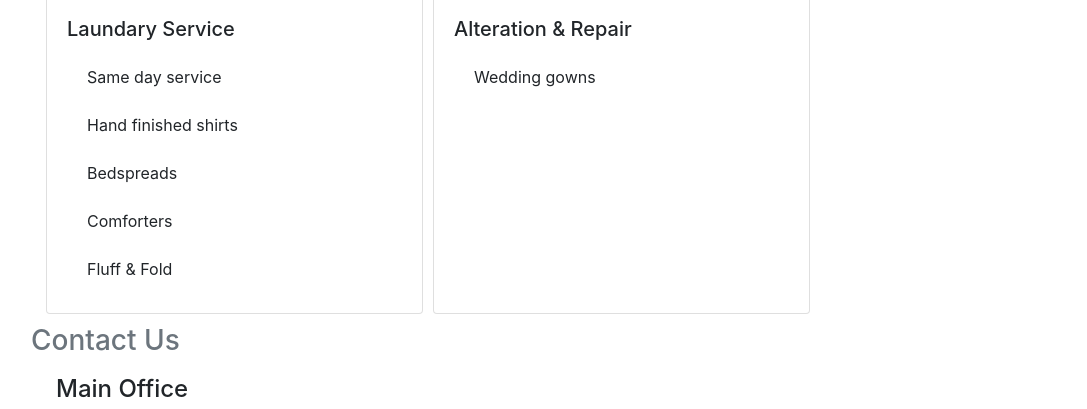
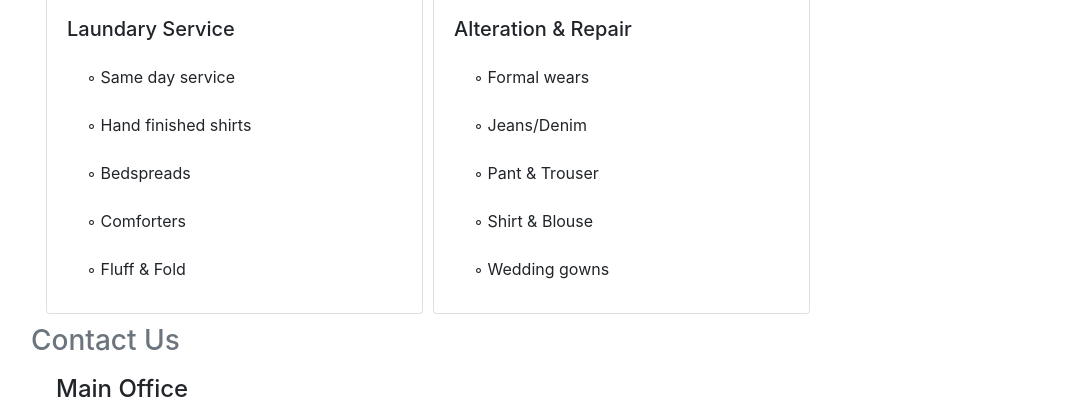
Before and after one commit to kennytro/ijumun_static, a plain HTML site: page index.html in a window 1280 px wide. Shown: the part 1457-1866 px from the top of the page, without its empty margins (84-1171 px from the left). Drawn offline with nearby package versions, Linux system fonts and the light colour scheme; some packages are replaced by stand-ins of ours.

Commit message:
Add a white bullet to list item.

```diff
--- a/index.html
+++ b/index.html
@@ -79,11 +79,11 @@
                         <div class="card-body">
                             <h5 class="card-title">Laundary Service</h5>
                             <ul class="list-group">
-                              <li class="list-group-item border-0 card-text">Same day service</li>
-                              <li class="list-group-item border-0 card-text">Hand finished shirts</li>
-                              <li class="list-group-item border-0 card-text">Bedspreads</li>
-                              <li class="list-group-item border-0 card-text">Comforters</li>
-                              <li class="list-group-item border-0 card-text">Fluff & Fold</li>
+                              <li class="list-group-item border-0 card-text">&#9702; Same day service</li>
+                              <li class="list-group-item border-0 card-text">&#9702; Hand finished shirts</li>
+                              <li class="list-group-item border-0 card-text">&#9702; Bedspreads</li>
+                              <li class="list-group-item border-0 card-text">&#9702; Comforters</li>
+                              <li class="list-group-item border-0 card-text">&#9702; Fluff & Fold</li>
                             </ul>
                         </div>
                     </div>
@@ -92,7 +92,11 @@
                         <div class="card-body">
                             <h5 class="card-title">Alteration & Repair</h5>
                             <ul class="list-group">
-                              <li class="list-group-item border-0 card-text">Wedding gowns</li>
+                              <li class="list-group-item border-0 card-text">&#9702; Formal wears</li>
+                              <li class="list-group-item border-0 card-text">&#9702; Jeans/Denim</li>
+                              <li class="list-group-item border-0 card-text">&#9702; Pant & Trouser</li>
+                              <li class="list-group-item border-0 card-text">&#9702; Shirt & Blouse</li>
+                              <li class="list-group-item border-0 card-text">&#9702; Wedding gowns</li>
                             </ul>
                         </div>
                     </div>
```
